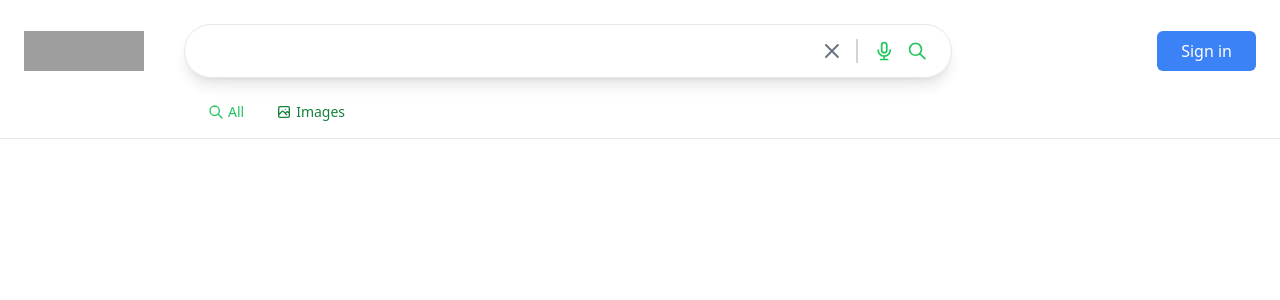
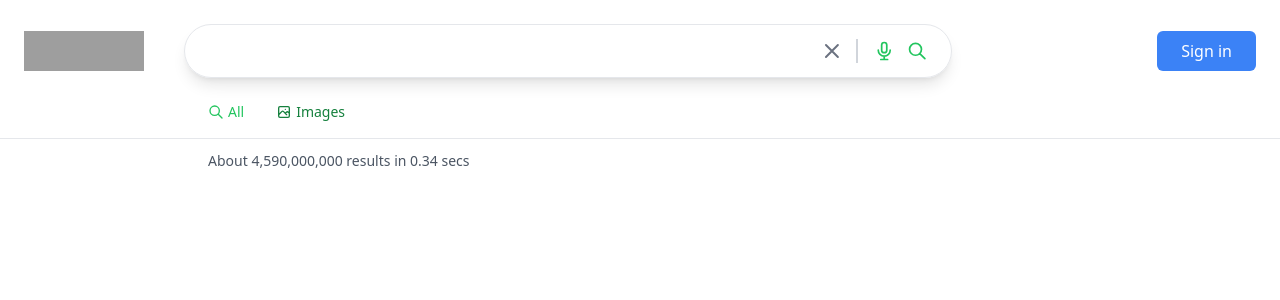
Before and after one commit to lakshyasinghc/google-v3, a Next.js app: page /search in a window 1280 px wide. Shown: the top 300 px of the page. Built offline with nearby package versions, Linux system fonts and the light colour scheme; no server answers; grey boxes are pictures that could not be loaded.

Commit message:
create the about data section and modify the title in search page

```diff
--- /dev/null
+++ b/components/SearchResults.js
@@ -0,0 +1,9 @@
+import React from 'react'
+
+export default function SearchResults({results}) {
+  return (
+    <div className="w-full mx-auto px-3 sm:pl-[5%] md:pl-[14%] lg:pl-52">
+        <p className="text-gray-600 text-sm mb-5 mt-3"> About {results.searchInformation.formattedTotalResults} results in {results.searchInformation.formattedSearchTime} secs</p>
+    </div>
+  )
+}
--- a/pages/search.js
+++ b/pages/search.js
@@ -1,14 +1,16 @@
 import Head from 'next/head'
 import React from 'react'
 import SearchHeader from '../components/SearchHeader'
+import SearchResults from '../components/SearchResults';
 import Response from '../Response';
-
+import {useRouter} from 'next/router';
 export default function search({results}) {
     console.log("results = "  ,results);
+    const router= useRouter();
   return (
     <div>
     <Head>
-        <title>Search Page</title>
+        <title>{router.query.term} - Search page</title>
     </Head>
     {/* Search Header */}
 
@@ -16,6 +18,8 @@
 
 
     {/* Search Results */}
+    <SearchResults results={results}/>
+
     </div>
   )
 }
```
